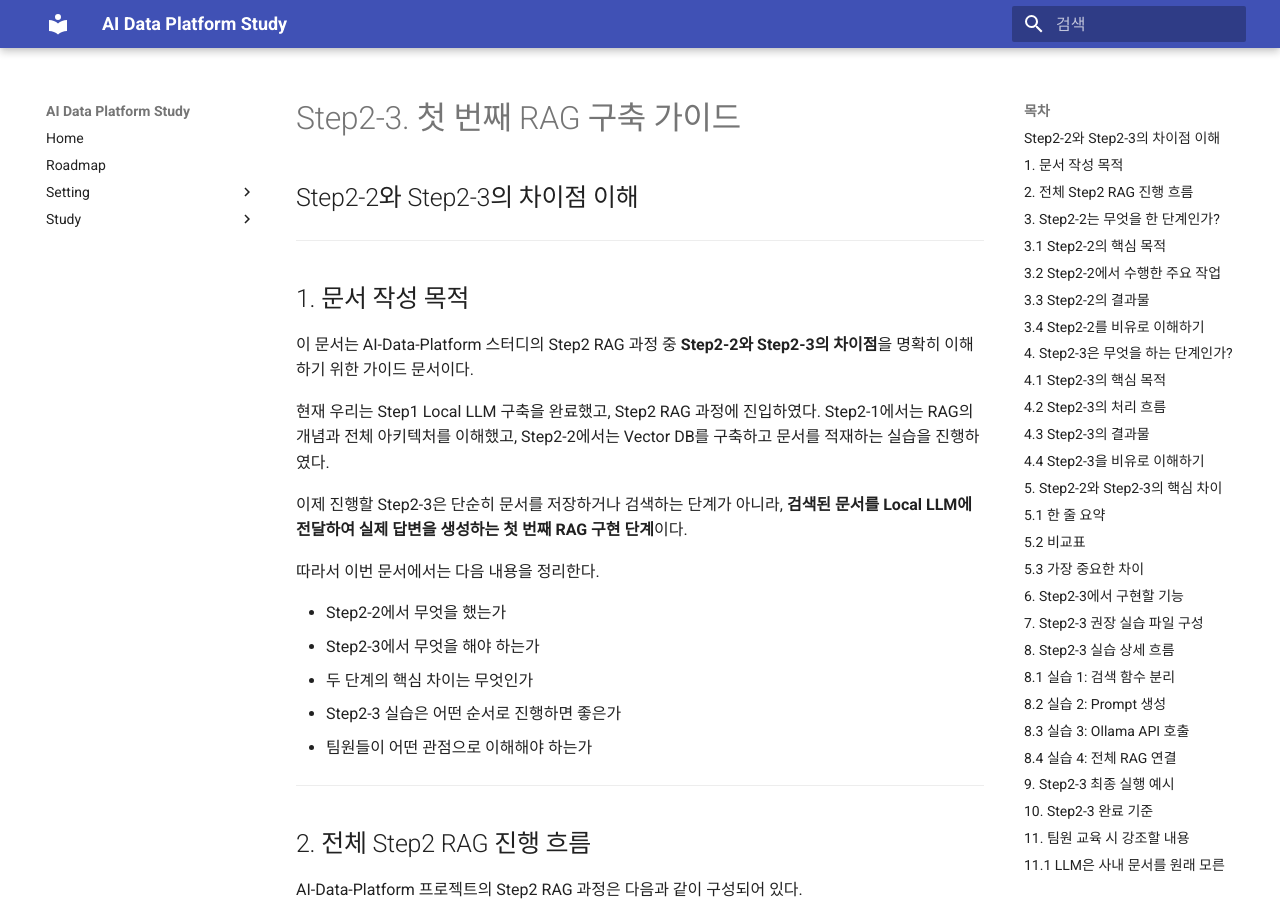
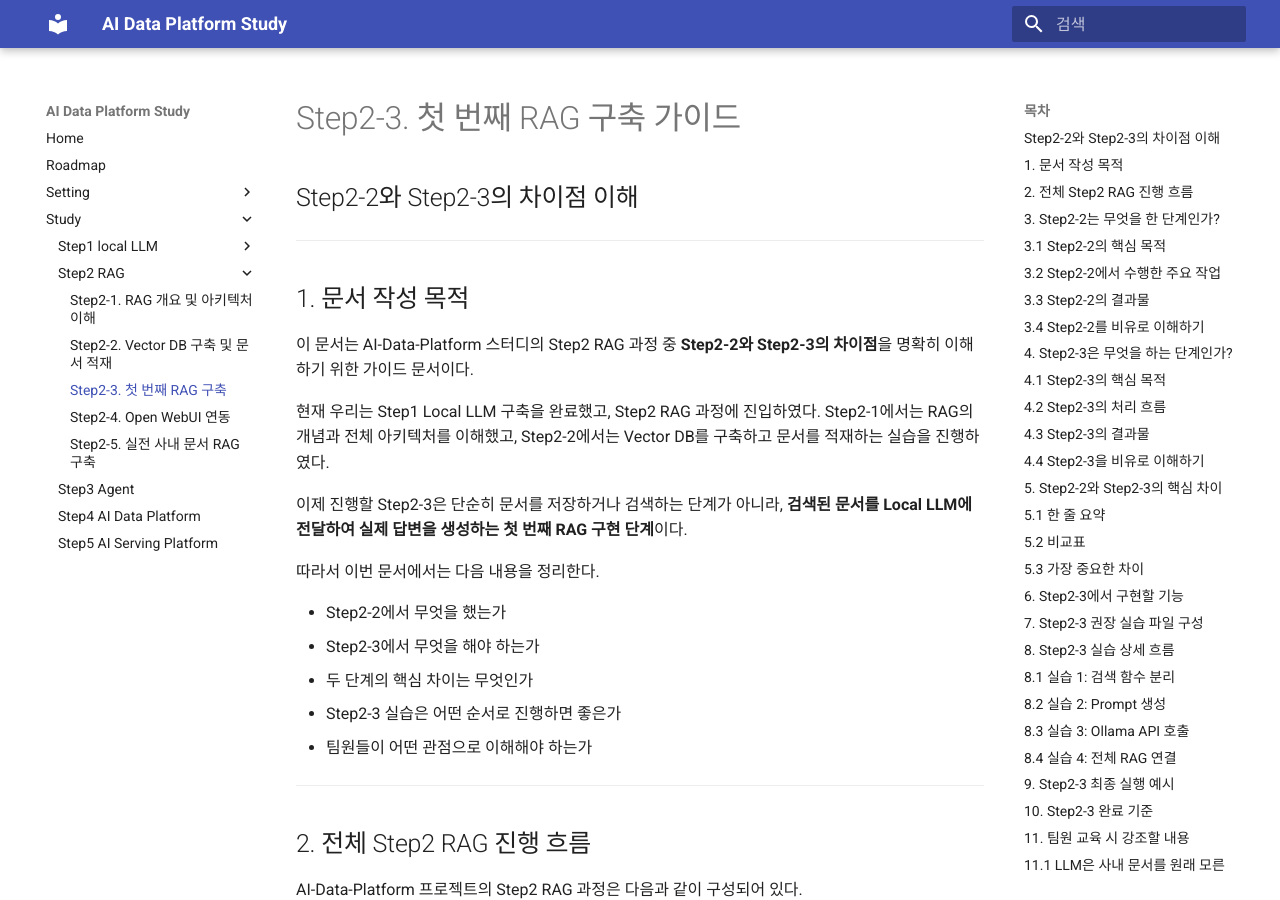
Before and after one commit to Team-AI-Data-Platform/AI-Data-Platform, an MkDocs documentation site: the page built from docs/study/step2/step2_3_first_rag_difference_guide.md, in a window 1280 px wide and 900 px high. Built offline with MkDocs 1.6.1 and Material for MkDocs 9.7.7, drawn with Linux system fonts in a browser that asks for light colours.

Commit message:
메뉴 수정

```diff
--- a/mkdocs.yml
+++ b/mkdocs.yml
@@ -35,7 +35,7 @@ nav:
       - Step2 RAG:
         - Step2-1. RAG 개요 및 아키텍처 이해: study/step2/step2_rag_overview_guide.md
         - Step2-2. Vector DB 구축 및 문서 적재: study/step2/step2_2_vector_db_build_and_document_ingestion_guide.md
-        - Step2-3. 첫 번째 RAG 구축: study/step2/q.md
+        - Step2-3. 첫 번째 RAG 구축: study/step2/step2_3_first_rag_difference_guide.md
         - Step2-4. Open WebUI 연동: study/step2/r.md
         - Step2-5. 실전 사내 문서 RAG 구축: study/step2/t.md
       - Step3 Agent: study/iceberg.md
```
